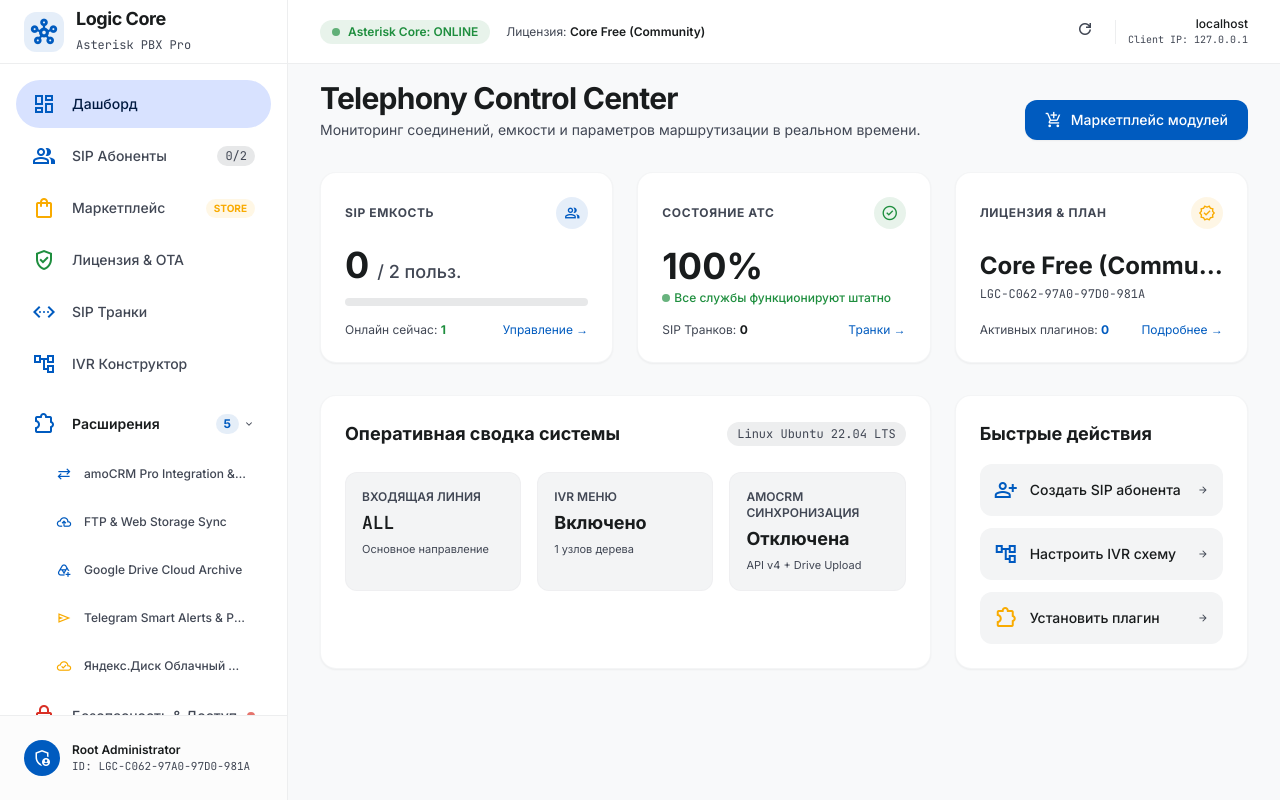
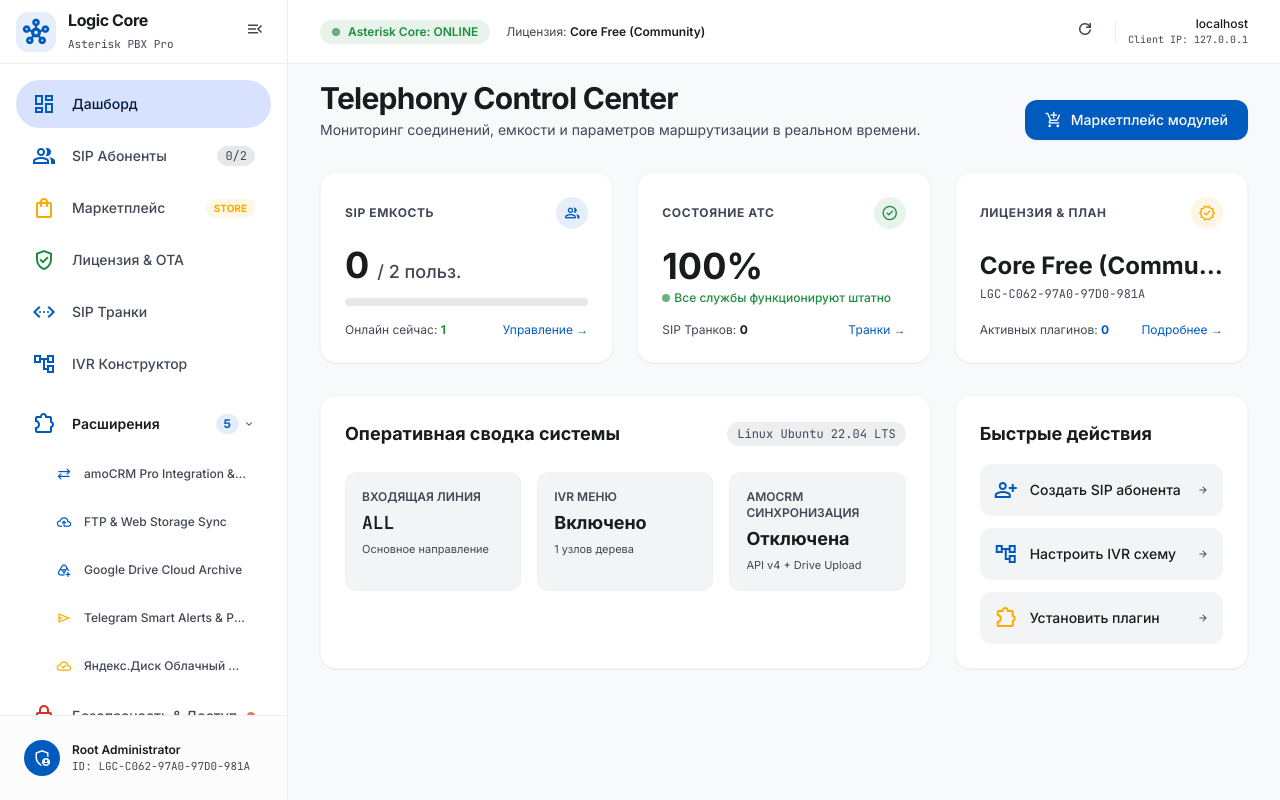
Before and after one commit to apavlishev/asterisk-ui-vps, a Flask app: page / in a window 1280 px wide. Run offline with Flask 3, Linux system fonts and the light colour scheme; some libraries are stand-ins or nearby versions.

Commit message:
feat: Add collapsible sidebar mode (collapses into narrow icon-only rail with persistence)

```diff
--- a/templates/index.html
+++ b/templates/index.html
@@ -52,55 +52,75 @@
         @keyframes fadeIn { from { opacity: 0; transform: translateY(4px); } to { opacity: 1; transform: translateY(0); } }
         .active-nav-item { background-color: #d8e2ff !important; color: #001a41 !important; font-weight: 600 !important; }
         .active-nav-item .material-symbols-outlined { color: #005bbf !important; }
+
+        /* COLLAPSIBLE SIDEBAR STYLES */
+        body.sidebar-collapsed aside { width: 4.5rem !important; }
+        body.sidebar-collapsed #main-wrapper { padding-left: 4.5rem !important; }
+        body.sidebar-collapsed header { left: 4.5rem !important; }
+        body.sidebar-collapsed .sidebar-text,
+        body.sidebar-collapsed #extensions-submenu,
+        body.sidebar-collapsed #ext-arrow,
+        body.sidebar-collapsed .sidebar-badge,
+        body.sidebar-collapsed .sidebar-user-info { display: none !important; }
+        body.sidebar-collapsed .nav-btn { justify-content: center !important; padding-left: 0 !important; padding-right: 0 !important; }
+        body.sidebar-collapsed .nav-btn .material-symbols-outlined { margin-right: 0 !important; font-size: 24px !important; }
+        body.sidebar-collapsed #btn-extensions-parent { justify-content: center !important; padding-left: 0 !important; padding-right: 0 !important; }
+        body.sidebar-collapsed #btn-extensions-parent .material-symbols-outlined { margin-right: 0 !important; font-size: 24px !important; }
+
     </style>
 </head>
 <body class="bg-background text-on-surface flex min-h-screen">
 
     <!-- SIDEBAR -->
     <aside class="fixed left-0 top-0 h-full w-72 bg-surface border-r border-surface-container flex flex-col z-50 transition-all duration-300">
-        <div class="h-16 px-6 flex items-center gap-3 border-b border-surface-container">
-            <div class="w-10 h-10 rounded-xl bg-primary/10 flex items-center justify-center text-primary">
-                <span class="material-symbols-outlined text-2xl font-bold">hub</span>
+        <div class="h-16 px-4 flex items-center justify-between border-b border-surface-container">
+            <div class="flex items-center gap-3 overflow-hidden">
+                <div class="w-10 h-10 shrink-0 rounded-xl bg-primary/10 flex items-center justify-center text-primary">
+                    <span class="material-symbols-outlined text-2xl font-bold">hub</span>
+                </div>
+                <div class="sidebar-text truncate">
+                    <span class="font-bold text-base tracking-tight text-on-surface block leading-tight">Logic Core</span>
+                    <span class="text-[11px] text-on-surface-variant font-mono">Asterisk PBX Pro</span>
+                </div>
             </div>
-            <div>
-                <span class="font-bold text-lg tracking-tight text-on-surface block leading-tight">Logic Core</span>
-                <span class="text-xs text-on-surface-variant font-mono">Asterisk PBX Pro</span>
-            </div>
+            <button onclick="toggleSidebarCollapse()" class="p-1.5 rounded-xl hover:bg-surface-container text-on-surface-variant transition-colors" title="Свернуть/Развернуть меню">
+                <span class="material-symbols-outlined text-[20px]" id="sidebar-toggle-icon">menu_open</span>
+            </button>
         </div>
 
         <nav class="flex-1 px-4 py-4 space-y-1 overflow-y-auto">
             <button onclick="switchTab('dashboard')" id="nav-dashboard" class="nav-btn w-full flex items-center px-4 py-3 rounded-full text-on-surface-variant hover:bg-surface-container-high hover:text-on-surface transition-all group active-nav-item">
                 <span class="material-symbols-outlined mr-4 text-primary">dashboard</span>
-                <span class="text-sm font-medium">Дашборд</span>
+                <span class="text-sm font-medium sidebar-text">Дашборд</span>
             </button>
             <button onclick="switchTab('accounts')" id="nav-accounts" class="nav-btn w-full flex items-center px-4 py-3 rounded-full text-on-surface-variant hover:bg-surface-container-high hover:text-on-surface transition-all group">
                 <span class="material-symbols-outlined mr-4 text-secondary">group</span>
-                <span class="text-sm font-medium">SIP Абоненты</span>
-                <span class="ml-auto text-xs px-2 py-0.5 rounded-full bg-surface-container-high font-mono">{{ accounts|length }}/{{ max_users }}</span>
+                <span class="text-sm font-medium sidebar-text">SIP Абоненты</span>
+                <span class="ml-auto text-xs px-2 py-0.5 rounded-full bg-surface-container-high font-mono sidebar-badge">{{ accounts|length }}/{{ max_users }}</span>
             </button>
             <button onclick="switchTab('marketplace')" id="nav-marketplace" class="nav-btn w-full flex items-center px-4 py-3 rounded-full text-on-surface-variant hover:bg-surface-container-high hover:text-on-surface transition-all group">
                 <span class="material-symbols-outlined mr-4 text-warning">shopping_bag</span>
-                <span class="text-sm font-medium">Маркетплейс</span>
-                <span class="ml-auto text-[10px] px-2 py-0.5 rounded-full bg-warning/10 text-warning font-bold uppercase">Store</span>
+                <span class="text-sm font-medium sidebar-text">Маркетплейс</span>
+                <span class="ml-auto text-[10px] px-2 py-0.5 rounded-full bg-warning/10 text-warning font-bold uppercase sidebar-badge">Store</span>
             </button>
             <button onclick="switchTab('licensing')" id="nav-licensing" class="nav-btn w-full flex items-center px-4 py-3 rounded-full text-on-surface-variant hover:bg-surface-container-high hover:text-on-surface transition-all group">
                 <span class="material-symbols-outlined mr-4 text-success">verified_user</span>
-                <span class="text-sm font-medium">Лицензия & OTA</span>
+                <span class="text-sm font-medium sidebar-text">Лицензия & OTA</span>
             </button>
             <button onclick="switchTab('trunks')" id="nav-trunks" class="nav-btn w-full flex items-center px-4 py-3 rounded-full text-on-surface-variant hover:bg-surface-container-high hover:text-on-surface transition-all group">
                 <span class="material-symbols-outlined mr-4 text-primary">settings_ethernet</span>
-                <span class="text-sm font-medium">SIP Транки</span>
+                <span class="text-sm font-medium sidebar-text">SIP Транки</span>
             </button>
             <button onclick="switchTab('ivr')" id="nav-ivr" class="nav-btn w-full flex items-center px-4 py-3 rounded-full text-on-surface-variant hover:bg-surface-container-high hover:text-on-surface transition-all group">
                 <span class="material-symbols-outlined mr-4 text-secondary">account_tree</span>
-                <span class="text-sm font-medium">IVR Конструктор</span>
+                <span class="text-sm font-medium sidebar-text">IVR Конструктор</span>
             </button>
             <!-- РАСКРЫВАЮЩИЙСЯ БЛОК: РАСШИРЕНИЯ И ПЛАГИНЫ -->
             <div class="pt-2">
                 <button type="button" onclick="toggleExtensionsMenu()" id="btn-extensions-parent" class="w-full flex items-center justify-between px-4 py-3 rounded-full text-on-surface-variant hover:bg-surface-container-high hover:text-on-surface transition-all group">
                     <div class="flex items-center">
                         <span class="material-symbols-outlined mr-4 text-primary">extension</span>
-                        <span class="text-sm font-semibold text-on-surface">Расширения</span>
+                        <span class="text-sm font-semibold text-on-surface sidebar-text">Расширения</span>
                     </div>
                     <div class="flex items-center gap-1">
                         <span class="text-xs px-2 py-0.5 rounded-full bg-primary/10 text-primary font-bold">{{ installed_plugins|length }}</span>
@@ -125,14 +145,14 @@
             </div>
             <button onclick="switchTab('security')" id="nav-security" class="nav-btn w-full flex items-center px-4 py-3 rounded-full text-on-surface-variant hover:bg-surface-container-high hover:text-on-surface transition-all group">
                 <span class="material-symbols-outlined mr-4 text-error">lock_person</span>
-                <span class="text-sm font-medium">Безопасность & Доступ</span>
+                <span class="text-sm font-medium sidebar-text">Безопасность & Доступ</span>
                 {% if not auth_enabled %}
                 <span class="ml-auto w-2 h-2 rounded-full bg-error animate-pulse" title="Парольная защита отключена"></span>
                 {% endif %}
             </button>
             <button onclick="switchTab('calls')" id="nav-calls" class="nav-btn w-full flex items-center px-4 py-3 rounded-full text-on-surface-variant hover:bg-surface-container-high hover:text-on-surface transition-all group">
                 <span class="material-symbols-outlined mr-4 text-primary">history</span>
-                <span class="text-sm font-medium">Журнал вызовов</span>
+                <span class="text-sm font-medium sidebar-text">Журнал вызовов</span>
             </button>
         </nav>
 
@@ -150,7 +170,7 @@
     </aside>
 
     <!-- MAIN WRAPPER -->
-    <div class="pl-72 w-full flex flex-col min-h-screen">
+    <div id="main-wrapper" class="pl-72 w-full flex flex-col min-h-screen transition-all duration-300">
 
         <!-- HEADER -->
         <header class="fixed top-0 left-72 right-0 h-16 bg-surface/90 backdrop-blur-md z-40 flex items-center justify-between px-8 border-b border-surface-container">
@@ -1284,6 +1304,28 @@
             }
         }
 
+
+        // ================= COLLAPSIBLE SIDEBAR LOGIC =================
+        function toggleSidebarCollapse() {
+            const isCollapsed = document.body.classList.toggle('sidebar-collapsed');
+            const icon = document.getElementById('sidebar-toggle-icon');
+            if (icon) {
+                icon.textContent = isCollapsed ? 'menu' : 'menu_open';
+            }
+            localStorage.setItem('sidebar_collapsed_pref', isCollapsed ? '1' : '0');
+            // If canvas is open, redraw on sidebar toggle
+            setTimeout(() => { if (typeof initIvrCanvas === 'function') initIvrCanvas(); }, 350);
+        }
+
+        // Restore sidebar state
+        document.addEventListener('DOMContentLoaded', () => {
+            if (localStorage.getItem('sidebar_collapsed_pref') === '1') {
+                document.body.classList.add('sidebar-collapsed');
+                const icon = document.getElementById('sidebar-toggle-icon');
+                if (icon) icon.textContent = 'menu';
+            }
+        });
+
         function switchTab(tabId) {
             document.querySelectorAll('.tab-pane').forEach(el => el.classList.remove('active'));
             document.querySelectorAll('.nav-btn').forEach(el => el.classList.remove('active-nav-item'));
```
